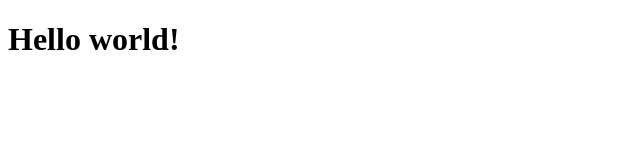
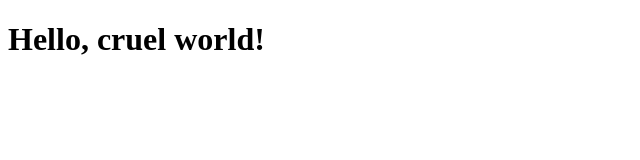
Before and after one commit to GreenFilth/Homework1, a plain HTML site: page index.html in a window 1280 px wide. Shown: the whole page, without its empty margins (0-640 px from the left). Drawn offline with Linux system fonts and the light colour scheme.

Commit message:
Еще раз слова поменял

```diff
--- a/index.html
+++ b/index.html
@@ -6,6 +6,6 @@
     <title>index</title>
 </head>
 <body>
-    <h1>Hello world!</h1>
+    <h1>Hello, cruel world!</h1>
 </body>
 </html>
```
